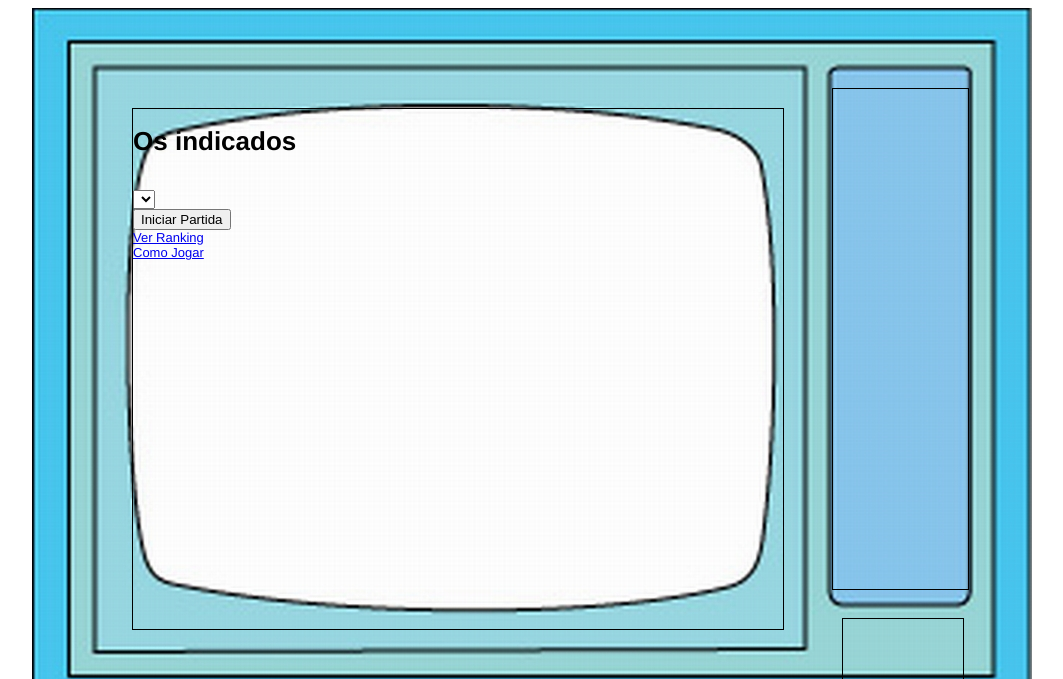
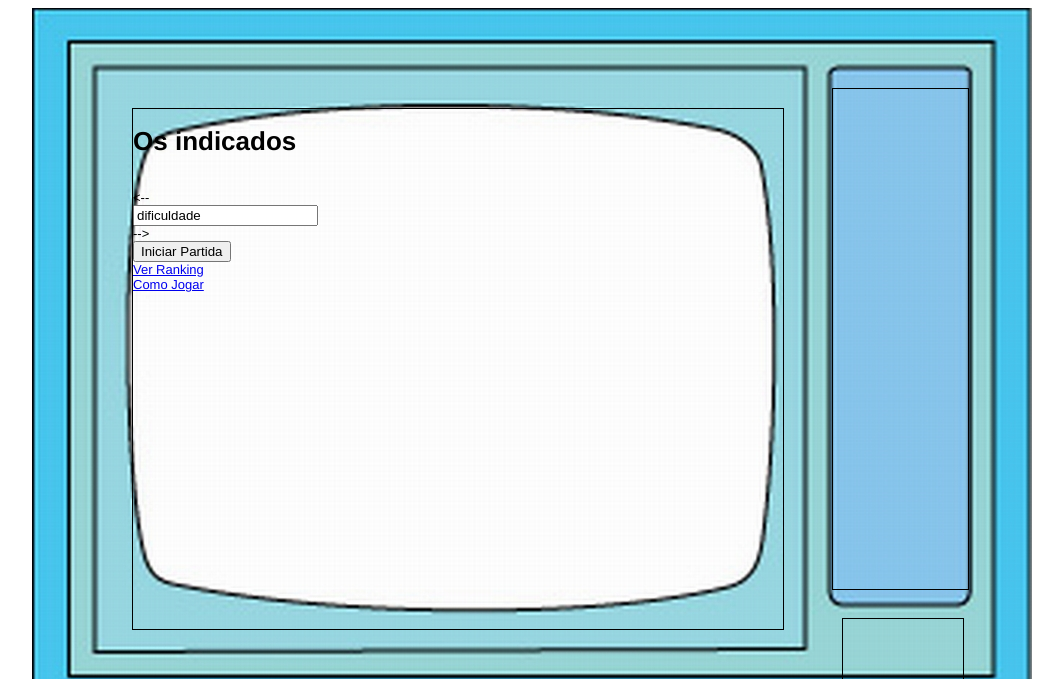
Before and after one commit to deborasetton/osindicados, a Django app: template osindicados/templates/jogo/config.html in a window 1280 px wide. Shown: the top 679 px of the page, without its empty margins (96-1159 px from the left). Run offline with Django 3.2, Linux system fonts and the light colour scheme; the template is opened without the code that fills it, so the values that code supplies are empty.

Commit message:
User Interface - select dificuldade

```diff
--- a/osindicados/templates/jogo/config.html
+++ b/osindicados/templates/jogo/config.html
@@ -1,6 +1,30 @@
 {% extends "jogo/base.html" %}
 {% block tela %}
 <h1>Os indicados</h1>
+<script language="javascript" type="text/javascript">
+<!--
+i = 0;
+dificuldade = [
+{% for n, v in dificuldades %}
+'{{ v }}',
+{% endfor %}
+]
+
+function selectDifi(option) {
+    if(option == 'left') {
+        if(i == 0) i = 3;
+        else i--;
+        document.getElementById('listdificuldades').value = dificuldade[i];
+        document.getElementById('dificuldade').value = '' + i + 1;
+    } else {
+        document.getElementById('listdificuldades').value = dificuldade[i];
+        document.getElementById('dificuldade').value = '' + i + 1;
+        i = (++i)%4;
+    }
+
+}
+// -->
+</script>
 
 <form action="../config/" method="post">
 {% csrf_token %}
@@ -9,12 +33,12 @@
 	<input type="checkbox" name="temas" value="{{ tema }}" /> {{ tema }}<br />
 	{% endfor %} <br>
 
-    <select name='dificuldade'>
-	   {% for n, v in dificuldades %}
-        <option value="{{ n }}">{{ v }}</option>
-        {% endfor %}
-    </select><br>
+	<div id="lefclick" onclick="javascript: selectDifi('left');"> &lt;-- </div>
 
+    <input type="text" name="listdificuldades" value="dificuldade" id="listdificuldades"/>
+    <div id="rightclick" onclick="javascript: selectDifi('right');"> --&gt; </div>
+
+    <input type="hidden" name="dificuldade" value='0' id="dificuldade"/>
     <input type="submit" value="Iniciar Partida">
 </form>
 
```
